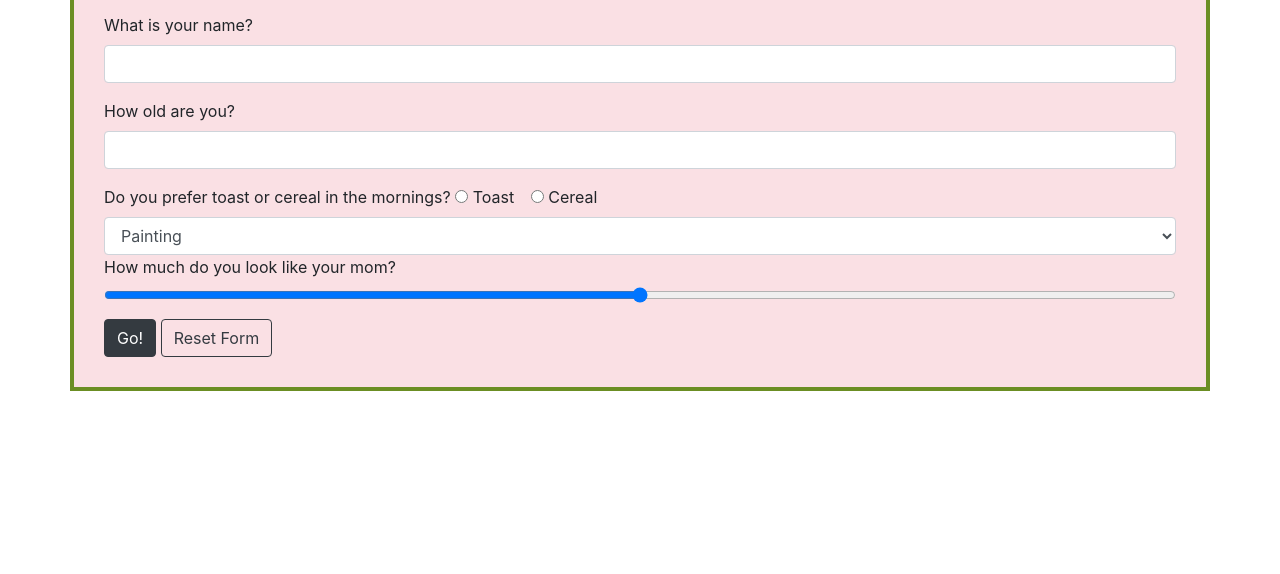
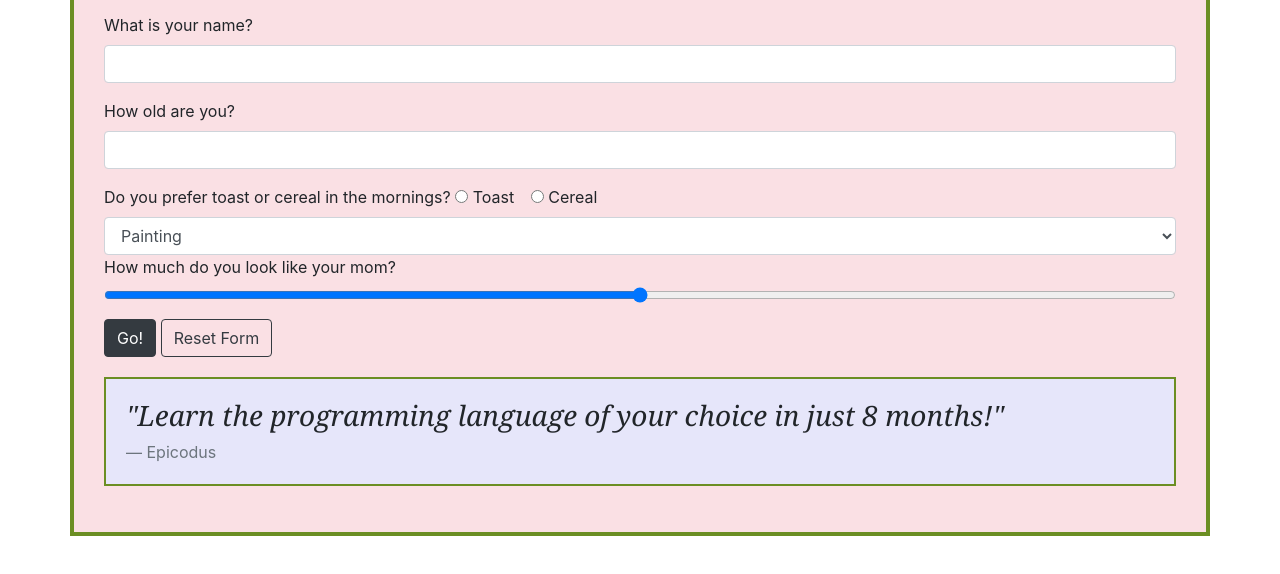
Before and after one commit to AsheUrban/prgm-lng-sgst, a plain HTML site: page index.html in a window 1280 px wide. Shown: the part 214-788 px from the top of the page. Drawn offline with Linux system fonts and the light colour scheme.

Commit message:
ADD language and html for blockquote.

```diff
--- a/index.html
+++ b/index.html
@@ -48,23 +48,10 @@
     </form>
     <div id="output">
     </div>
+    <blockquote class="blockquote">
+      <h2>"Learn the programming language of your choice in just 8 months!"</h2>
+      <footer class="blockquote-footer">Epicodus</footer>
+    </blockquote>
 
 </body>
 </html>
-
-
-
-
-<!-- We are going to talk through this! I need to build a form that helps people decide which programming language to learn. I will ask a total of 5 questions and offer one of three programming languages as a suggested path. They will have the choice to choose from Ruby, C#, or JavaScript. My 5 questions will be:
-1. age (text)
-2. preferred hobby: trail running, skiing, or painting. (radio buttons)
-3. Whether they prefer toast or cereal in the morning. (text)
-4. They look more like their mom. (range input)
-5. Name
-
-
-If age <=20, prefer painting, cereal, look more like their mom = Ruby
-If age >=20, prefer trail running, toast, and look medium like their mom = JavaScript
-If age  50, prefer skiing, cereal, and look less like their mom = C#
-
- -->
```
